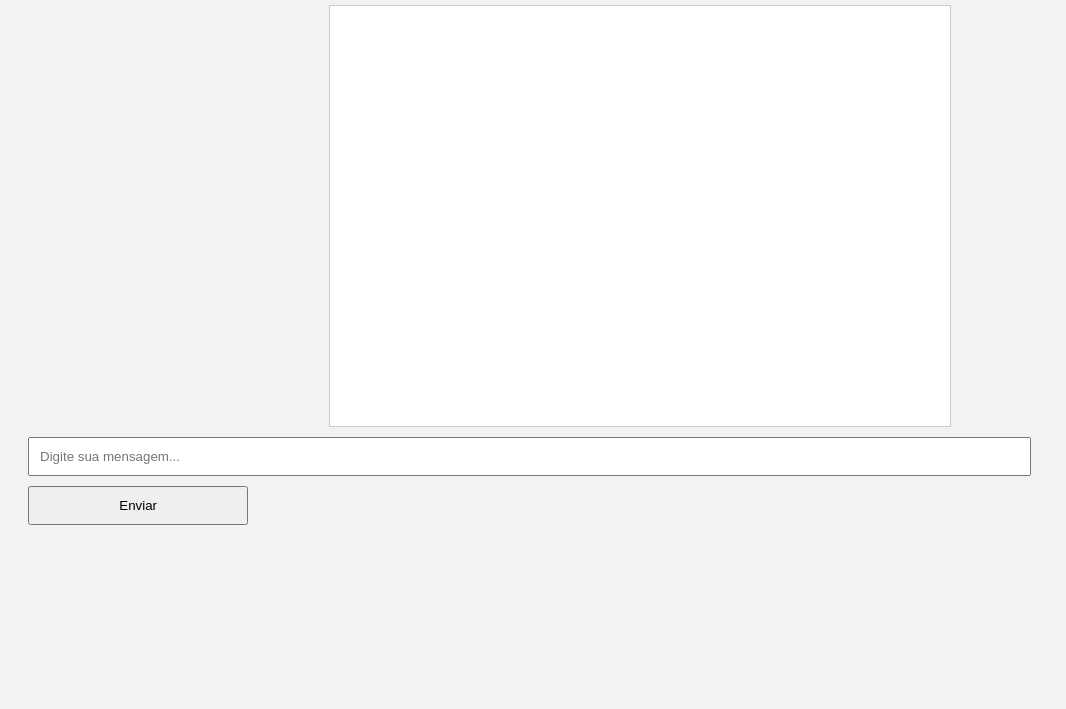
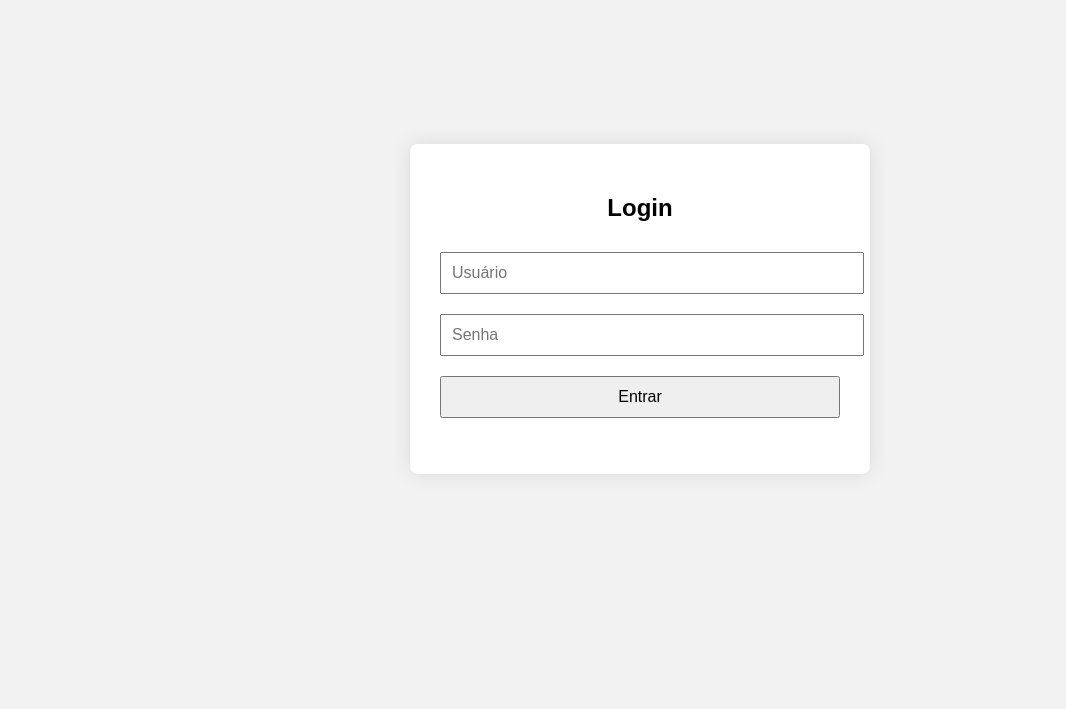
Before and after one commit to cienciadedadosjoao/chat-ia-web, a plain HTML site: page index.html in a window 1280 px wide. Shown: the part 91-800 px from the top of the page, without its empty margins (0-1066 px from the left). Drawn offline with Linux system fonts and the light colour scheme.

Commit message:
Update index.html

```diff
--- a/index.html
+++ b/index.html
@@ -1,56 +1,110 @@
 <!DOCTYPE html>
 <html lang="pt-BR">
 <head>
-  <meta charset="UTF-8" />
-  <title>Chat com Agente IA</title>
+  <meta charset="UTF-8">
+  <title>Atendimento - Agente IA</title>
   <style>
-    body { font-family: sans-serif; background: #f2f2f2; padding: 20px; }
-    #chat { max-width: 600px; margin: auto; border: 1px solid #ccc; padding: 10px; background: white; height: 400px; overflow-y: scroll; }
-    .msg { margin: 10px 0; }
-    .user { text-align: right; }
-    input, button { padding: 10px; width: 80%; margin-top: 10px; }
-    button { width: 18%; }
+    body {
+      font-family: sans-serif;
+      background: #f2f2f2;
+      display: flex;
+      justify-content: center;
+      align-items: center;
+      height: 100vh;
+      margin: 0;
+    }
+    #login, #chat {
+      background: white;
+      padding: 30px;
+      border-radius: 8px;
+      box-shadow: 0 0 20px rgba(0,0,0,0.1);
+      width: 90%;
+      max-width: 400px;
+    }
+    h2 {
+      text-align: center;
+    }
+    input, button {
+      width: 100%;
+      padding: 10px;
+      margin: 10px 0;
+      font-size: 16px;
+    }
+    #baterPapo {
+      height: 300px;
+      overflow-y: auto;
+      background: #eef;
+      padding: 10px;
+      margin-bottom: 10px;
+    }
+    .mensagem {
+      margin: 5px 0;
+    }
+    .usuario {
+      text-align: right;
+      font-weight: bold;
+    }
   </style>
 </head>
 <body>
+<div id="login">
+  <h2>Login</h2>
+  <input type="text" id="usuario" placeholder="Usuário">
+  <input type="password" id="senha" placeholder="Senha">
+  <button onclick="autenticar()">Entrar</button>
+  <p id="erro" style="color: red; text-align: center;"></p>
+</div>
+
+<div id="chat" style="display: none;">
   <h2>Chat com Agente IA</h2>
-  <div id="chat"></div>
-  <input type="text" id="msgInput" placeholder="Digite sua mensagem..." />
-  <button onclick="sendMsg()">Enviar</button>
+  <div id="baterPapo"></div>
+  <input id="mensagem" placeholder="Digite sua mensagem...">
+  <button onclick="enviarMsg()">Enviar</button>
+</div>
 
-  <script>
-    const chat = document.getElementById("chat");
+<script>
+  const usuarios = {
+    "joaomarcos": "1234",
+    "admin": "senha123"
+  };
 
-    function appendMsg(msg, isUser = false) {
-      const div = document.createElement("div");
-      div.className = "msg" + (isUser ? " user" : "");
-      div.textContent = msg;
-      chat.appendChild(div);
-      chat.scrollTop = chat.scrollHeight;
+  function autenticar() {
+    const usuario = document.getElementById('usuario').value;
+    const senha = document.getElementById('senha').value;
+
+    if (usuarios[usuario] === senha) {
+      document.getElementById('login').style.display = 'none';
+      document.getElementById('chat').style.display = 'block';
+    } else {
+      document.getElementById('erro').innerText = 'Usuário ou senha inválido';
     }
+  }
 
-    async function sendMsg() {
-      const input = document.getElementById("msgInput");
-      const userMsg = input.value;
-      if (!userMsg) return;
+  const chatDiv = document.getElementById('baterPapo');
+  async function enviarMsg() {
+    const msg = document.getElementById('mensagem').value;
+    if (!msg) return;
 
-      appendMsg("Você: " + userMsg, true);
-      input.value = "";
+    appendMsg(msg, true);
+    document.getElementById('mensagem').value = '';
 
-      try {
-        const response = await fetch("https://produção-primária-6cfc.up.railway.app/webhook/chat", {
-          method: "POST",
-          headers: { "Content-Type": "application/json" },
-          body: JSON.stringify({ message: userMsg })
-        });
+    // Envia para n8n
+    const resposta = await fetch('https://primary-production-6cfc.up.railway.app/webhook/ia', {
+      method: 'POST',
+      headers: { 'Content-Type': 'application/json' },
+      body: JSON.stringify({ pergunta: msg })
+    }).then(res => res.json());
 
-        const data = await response.json();
-        appendMsg("IA: " + data.reply);
-      } catch (error) {
-        appendMsg("Erro ao conectar com a IA. Tente novamente mais tarde.");
-        console.error(error);
-      }
-    }
-  </script>
+    appendMsg(resposta.resposta || 'Erro ao processar resposta.', false);
+  }
+
+  function appendMsg(texto, ehUsuario) {
+    const div = document.createElement('div');
+    div.className = 'mensagem' + (ehUsuario ? ' usuario' : '');
+    div.textContent = texto;
+    chatDiv.appendChild(div);
+    chatDiv.scrollTop = chatDiv.scrollHeight;
+  }
+</script>
 </body>
 </html>
```
